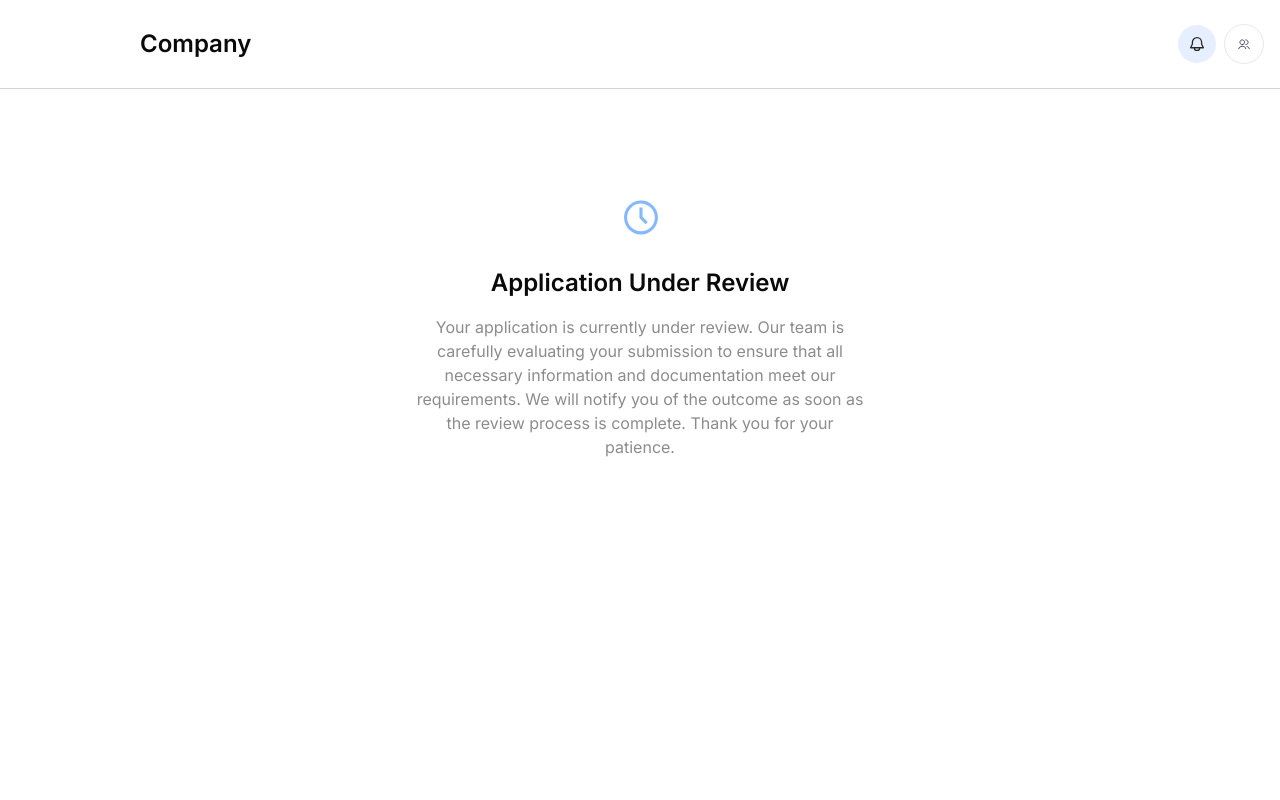
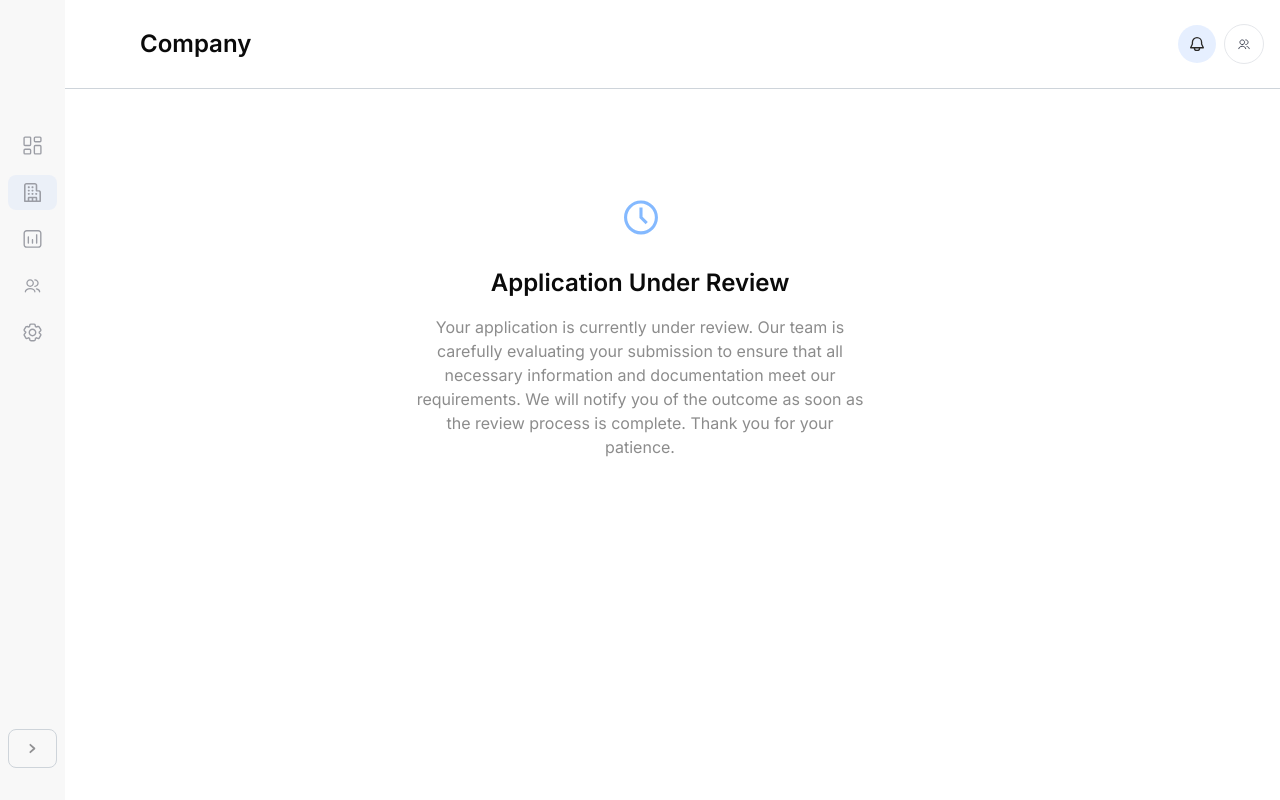
Before and after one commit to samsonkassa-dev/curriculum-services, a Next.js app: page /1/company in a window 1280 px wide. Built offline with nearby package versions, Linux system fonts and the light colour scheme; no server answers.

Commit message:
refactor: restore Sidebar component in CompanyAdminLayout

```diff
--- a/src/app/(company-admin)/[companyId]/layout.tsx
+++ b/src/app/(company-admin)/[companyId]/layout.tsx
@@ -123,11 +123,13 @@ export default function CompanyAdminLayout({
     <div className="opacity-100 transition-opacity duration-300">
       {!hideDefaultLayout && (
         <>
-          {/* <Sidebar
+          <Sidebar
             navItems={navItemsWithCompanyId}
-            onClick={(e: React.MouseEvent<Element>) => handleNavigation(e as React.MouseEvent<HTMLElement>)}
-            disabled={verificationData?.verificationStatus !== 'ACCEPTED'}
-          /> */}
+            onClick={(e: React.MouseEvent<Element>) =>
+              handleNavigation(e as React.MouseEvent<HTMLElement>)
+            }
+            disabled={verificationData?.verificationStatus !== "ACCEPTED"}
+          />
           <Topbar />
         </>
       )}
```
